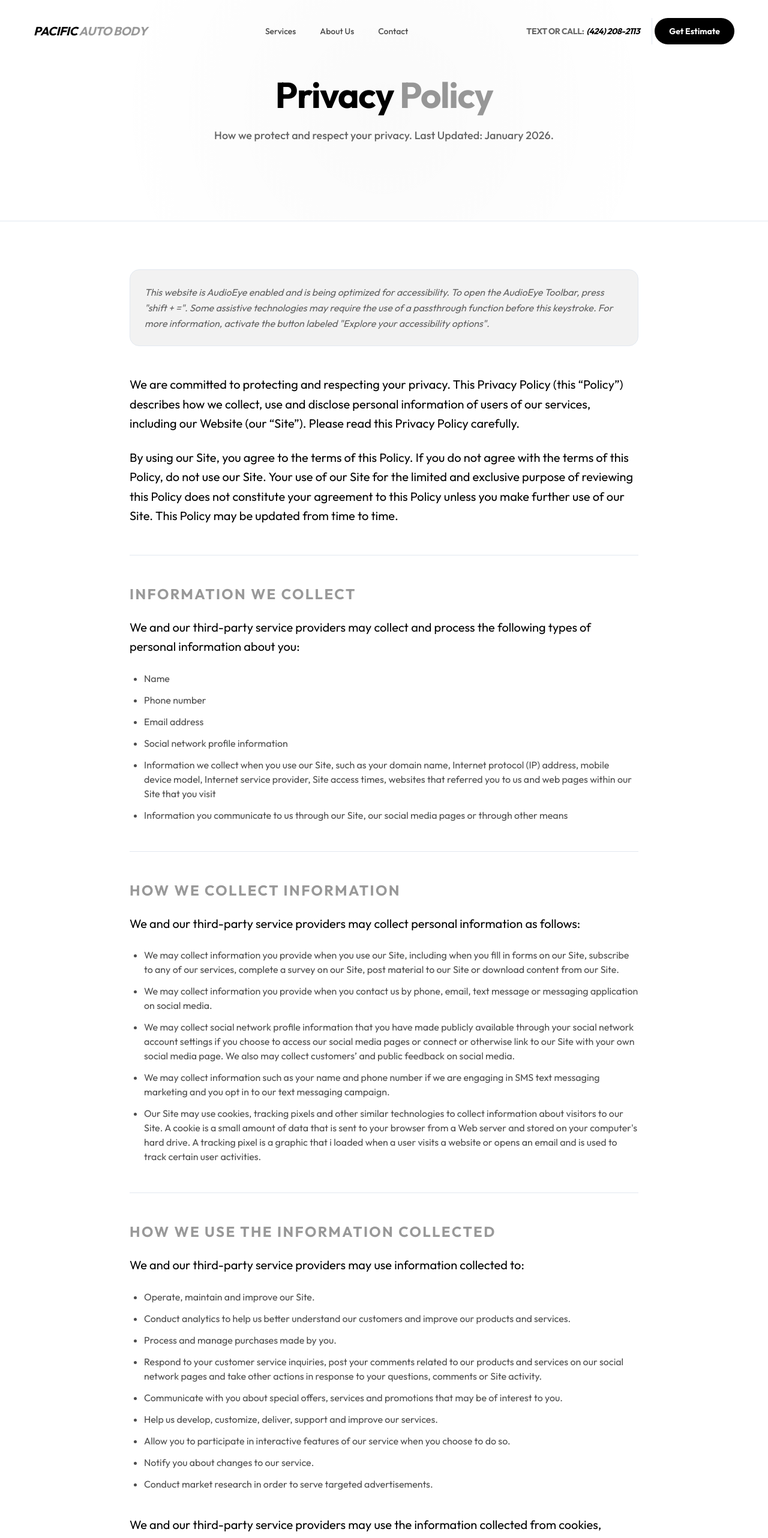
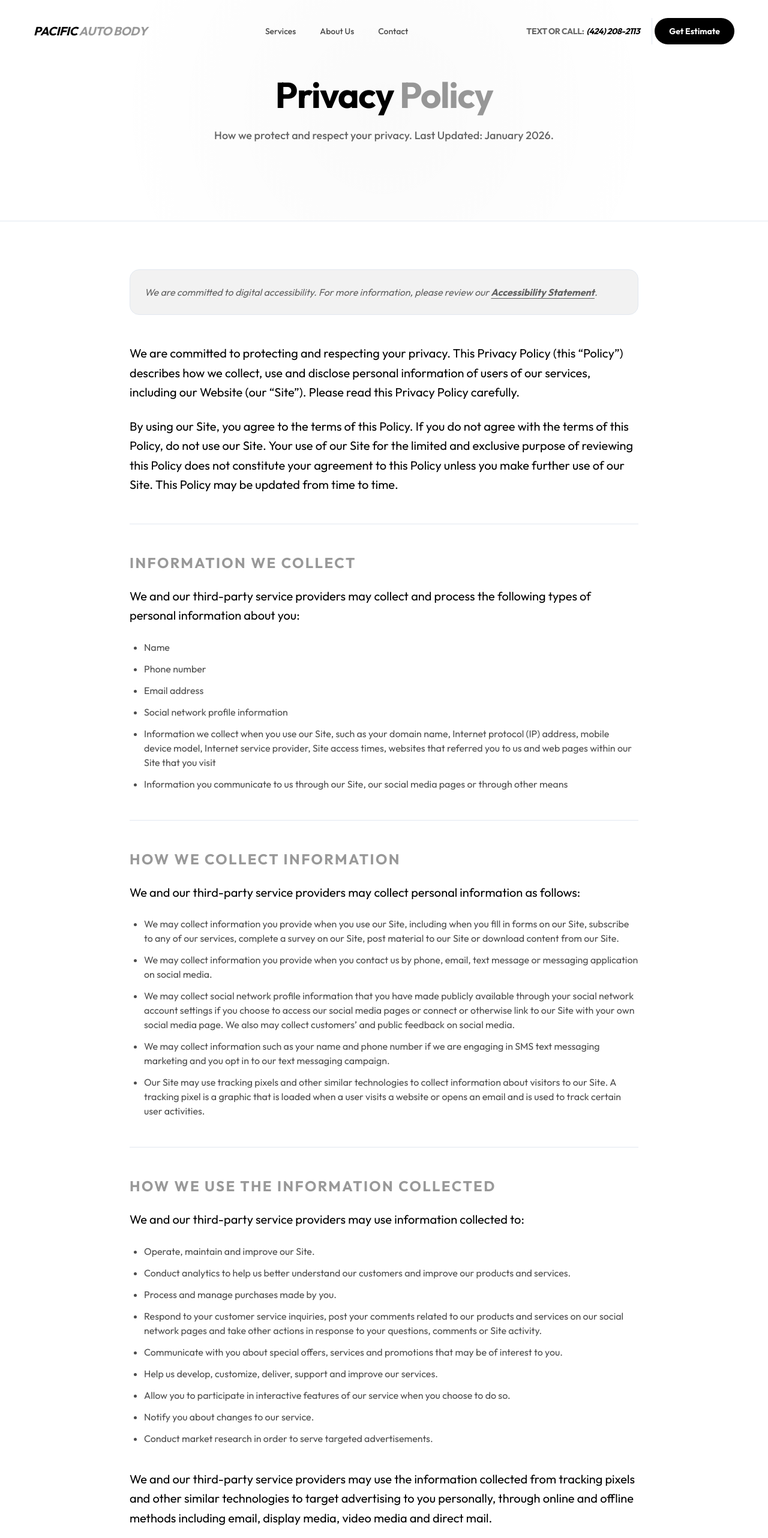
Before and after one commit to Abiddy/pacific, a Next.js app: page /privacy in a window 1280 px wide. Shown: the top 2564 px of the page at 60% size. Built offline with nearby package versions, Linux system fonts and the light colour scheme.

Commit message:
updating privacy and terms

```diff
--- a/src/app/privacy/page.tsx
+++ b/src/app/privacy/page.tsx
@@ -1,5 +1,6 @@
 import React from "react";
 import { Metadata } from "next";
+import Link from "next/link";
 
 export const metadata: Metadata = {
   title: "Privacy Policy | Pacific Auto Body",
@@ -27,9 +28,9 @@ export default function PrivacyPage() {
         <div className="container mx-auto px-6 max-w-4xl">
           <div className="prose prose-lg prose-black max-w-none space-y-12">
 
-            {/* AudioEye Notice */}
+            {/* Accessibility Link Notice */}
             <div className="p-6 bg-black/5 rounded-2xl border border-black/5 text-sm md:text-base leading-relaxed text-black/60 italic">
-              This website is AudioEye enabled and is being optimized for accessibility. To open the AudioEye Toolbar, press "shift + =". Some assistive technologies may require the use of a passthrough function before this keystroke. For more information, activate the button labeled "Explore your accessibility options".
+              We are committed to digital accessibility. For more information, please review our <Link href="/accessibility" className="underline hover:text-black transition-colors font-bold">Accessibility Statement</Link>.
             </div>
 
             <div className="space-y-6">
@@ -66,7 +67,7 @@ export default function PrivacyPage() {
                 <li>We may collect information you provide when you contact us by phone, email, text message or messaging application on social media.</li>
                 <li>We may collect social network profile information that you have made publicly available through your social network account settings if you choose to access our social media pages or connect or otherwise link to our Site with your own social media page. We also may collect customers’ and public feedback on social media.</li>
                 <li>We may collect information such as your name and phone number if we are engaging in SMS text messaging marketing and you opt in to our text messaging campaign.</li>
-                <li>Our Site may use cookies, tracking pixels and other similar technologies to collect information about visitors to our Site. A cookie is a small amount of data that is sent to your browser from a Web server and stored on your computer's hard drive. A tracking pixel is a graphic that i loaded when a user visits a website or opens an email and is used to track certain user activities.</li>
+                <li>Our Site may use tracking pixels and other similar technologies to collect information about visitors to our Site. A tracking pixel is a graphic that is loaded when a user visits a website or opens an email and is used to track certain user activities.</li>
               </ul>
             </div>
 
@@ -87,7 +88,7 @@ export default function PrivacyPage() {
                 <li>Conduct market research in order to serve targeted advertisements.</li>
               </ul>
               <p className="text-xl leading-relaxed pt-4">
-                We and our third-party service providers may use the information collected from cookies, tracking pixels and other similar technologies to target advertising to you personally, through online and offline methods including email, display media, video media and direct mail.
+                We and our third-party service providers may use the information collected from tracking pixels and other similar technologies to target advertising to you personally, through online and offline methods including email, display media, video media and direct mail.
               </p>
               <p className="text-xl leading-relaxed">
                 When you log in to or visit our Site, your IP address may be combined with other de-identified data (such as a hashed, non-readable email or postal address) and such information may be used by third-party service providers to send ads and materials to you based on your preferences, interests and attributes.
@@ -103,7 +104,7 @@ export default function PrivacyPage() {
                 <li>We may share your personal information with any member of our group of companies (our subsidiaries and our ultimate parent company and its subsidiaries).</li>
                 <li>We may share your personal information with companies that provide services to us, such as credit card processors, website hosts, email vendors and other companies that help us provide our services or our Site.</li>
                 <li>We may disclose your personal information in response to legal process, when required to comply with laws, to combat fraudulent or criminal activity, to enforce our agreements, corporate policies and the terms of use of our Site, and to protect the rights, property and safety of our business, our employees, agents, customers or others.</li>
-                <li>We may share technical data that we collect about your browsing habits and your device (such as data collected via our cookies, tracking pixels and similar technologies, as discussed above) with third-party service providers and other advertising companies. This enables them and us to better target ads to you and other consumers.</li>
+                <li>We may share technical data that we collect about your browsing habits and your device (such as data collected via tracking pixels and similar technologies, as discussed above) with third-party service providers and other advertising companies. This enables them and us to better target ads to you and other consumers.</li>
               </ul>
             </div>
 
--- a/src/app/terms/page.tsx
+++ b/src/app/terms/page.tsx
@@ -1,5 +1,6 @@
 import React from "react";
 import { Metadata } from "next";
+import Link from "next/link";
 
 export const metadata: Metadata = {
   title: "Terms and Conditions | Pacific Auto Body",
@@ -26,6 +27,11 @@ export default function TermsPage() {
       <section className="py-20">
         <div className="container mx-auto px-6 max-w-4xl">
           <div className="prose prose-lg prose-black max-w-none space-y-12">
+
+            {/* Accessibility Link Notice */}
+            <div className="p-6 bg-black/5 rounded-2xl border border-black/5 text-sm md:text-base leading-relaxed text-black/60 italic">
+              We are committed to digital accessibility. For more information, please review our <Link href="/accessibility" className="underline hover:text-black transition-colors font-bold">Accessibility Statement</Link>.
+            </div>
 
             <div className="space-y-6">
               <p className="text-xl leading-relaxed">
@@ -70,7 +76,7 @@ export default function TermsPage() {
             <div className="space-y-6 pt-12 border-t border-black/5">
               <h2 className="text-2xl font-bold uppercase tracking-widest text-black/40">Using this website</h2>
               <p className="text-xl leading-relaxed">
-                6. We collect and use information in line with our Privacy Policy. By using this website, you agree to the way in which we collect and use your information.
+                6. We collect and use information in line with our <Link href="/privacy" className="underline hover:text-black transition-colors font-bold">Privacy Policy</Link>. By using this website, you agree to the way in which we collect and use your information.
               </p>
               <div className="space-y-4">
                 <p className="text-xl leading-relaxed">
```
